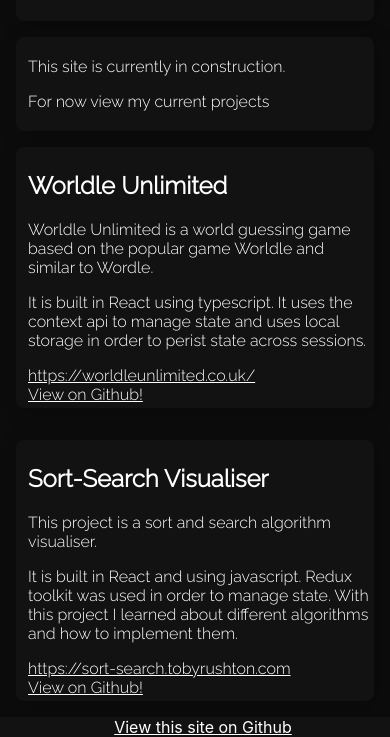
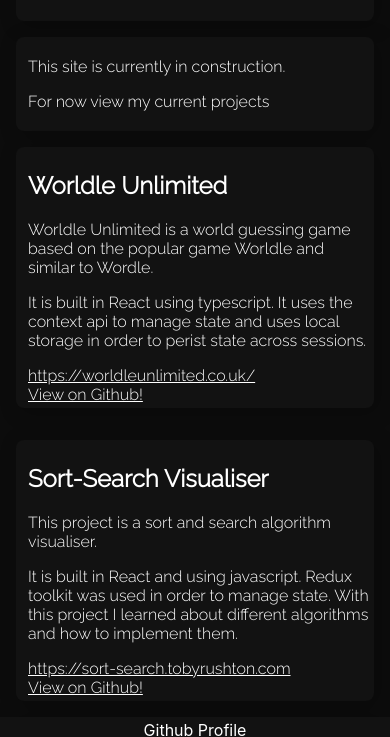
Before and after one commit to tobyrushton/tobyrushton.com, a Next.js app: page / in a window 390 px wide. Shown: the part 107-844 px from the top of the page. Built offline with nearby package versions, Linux system fonts and the light colour scheme; no server answers.

Commit message:
footer updated

```diff
--- a/app/page.tsx
+++ b/app/page.tsx
@@ -68,6 +68,13 @@
                 >
                     View this site on Github
                 </a>
+                <a
+                    href="https://github.com/tobyrushton"
+                    rel="noreferrer"
+                    target="_blank"
+                >
+                    Github Profile
+                </a>
             </div>
         </div>
     )
--- a/styles/Home.module.css
+++ b/styles/Home.module.css
@@ -49,7 +49,12 @@
 .footer {
     position: absolute;
     bottom: 0;
-    padding-left: 1rem;
+    padding: 0.2rem 1rem;
+    display: flex;
+}
+
+.footer a:last-child {
+    margin-left: auto;
 }
 
 .articleContainer {
@@ -73,6 +78,14 @@
         justify-content: center;
         align-items: center;
     }
+
+    .footer a:first-child {
+        display: none;
+    }
+
+    .footer a:last-child {
+        margin: 0;
+    }
 }
 
 @media screen and (max-height: 875px) {
```
